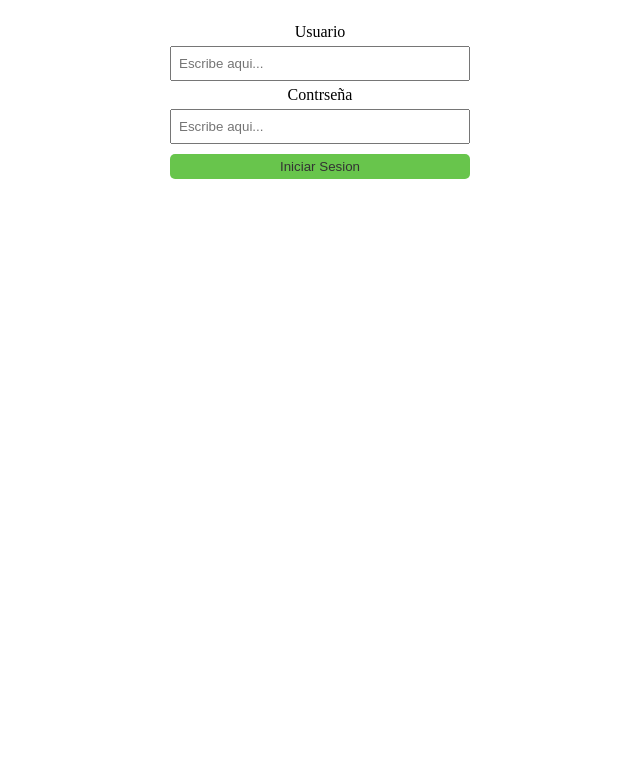
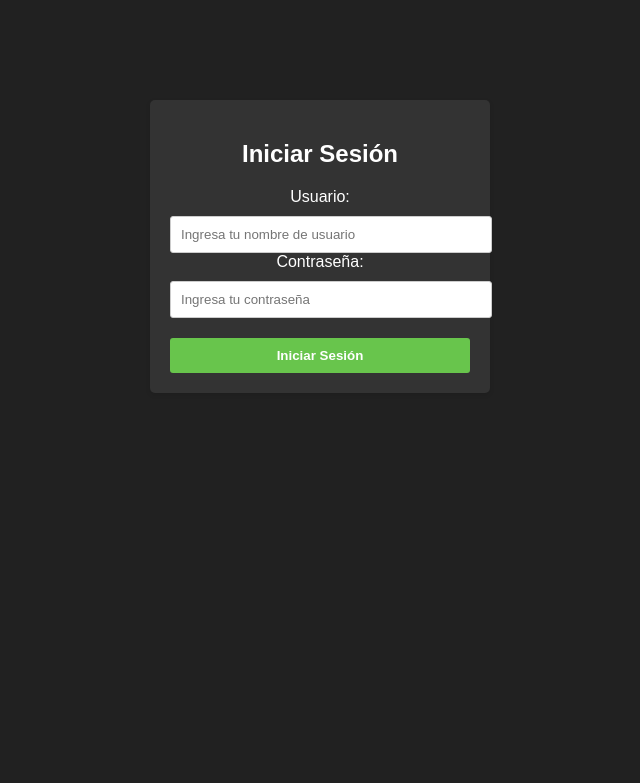
Before and after one commit to vp20007/HDP1152023G21, a Django app: page /iniciarSesion in a window 1280 px wide. Shown: the top 783 px of the page, without its empty margins (320-960 px from the left). Run offline with Django 3.2, Linux system fonts and the light colour scheme.

Commit message:
Update iniciar_sesion.html

```diff
--- a/CanastaBasica/CanastaBasica/InflacionDeCanasta/templates/html/iniciar_sesion.html
+++ b/CanastaBasica/CanastaBasica/InflacionDeCanasta/templates/html/iniciar_sesion.html
@@ -1,61 +1,71 @@
-<form style="text-align: center;" action="{%url 'SeleccionarAnio'%}" method="post">
-
-    <!DOCTYPE html>
-    <html lang="en">
-    <head>
-        <meta charset="UTF-8">
-        <title>Iniciar Sesion</title>
-    </head>
-    <body>
-        <!--Para asegurar el formulario-->
-        {% csrf_token %}
-
-        <style>
-        .log-in{
-            margin: auto;
-            display: flex;
-            flex-direction: column;
-            width: 300px;
-            padding: 15px;
-            border-radius: 5px;
-        }
-        .log-in input{
-            margin: 5px 0px;
-            height: 35px;
-            padding: 7px;
-        }
-        .log-in button{
-            height: 25px;
-            margin: 5px 0px;
-            background-color: rgb(104, 197, 76);
-            border: none;
-            border-radius: 5px;
-            color: #333;
-        }
-        .log-in label{
-            color: black;
+<!DOCTYPE html>
+<html lang="en">
+<head>
+    <meta charset="UTF-8">
+    <title>Iniciar Sesión</title>
+    <style>
+        body {
+            background-color: #212121;
+            font-family: Arial, sans-serif;
+            text-align: center;
         }
 
-        </style>
+        .login-form {
+            margin: 100px auto;
+            width: 300px;
+            padding: 20px;
+            background-color: #333;
+            border-radius: 5px;
+            box-shadow: 0 2px 5px rgba(0, 0, 0, 0.1);
+        }
 
-        <div class="log-in">
+        .login-form h2 {
+            margin-bottom: 20px;
+            color: #fff;
+        }
 
-        <!-- Email  -->
-        <label class="form-label" for="form2Example1">Usuario</label>
-        <input type="text" name="username" id="" placeholder="Escribe aqui..."/>
+        .login-form label {
+            display: block;
+            margin-bottom: 10px;
+            color: #fff;
+        }
 
-        <!-- Password  -->
-        <label class="form-label" for="form2Example2">Contrse&#241a</label>
-        <input type="password" name="password" id="" placeholder="Escribe aqui..."/>
+        .login-form input[type="text"],
+        .login-form input[type="password"] {
+            width: 100%;
+            padding: 10px;
+            border: 1px solid #ccc;
+            border-radius: 3px;
+        }
 
-        <!-- Submit  -->
-        <button type="submit" >Iniciar Sesion</button>
+        .login-form button {
+            width: 100%;
+            padding: 10px;
+            margin-top: 20px;
+            background-color: #68c54c;
+            border: none;
+            border-radius: 3px;
+            color: #fff;
+            font-weight: bold;
+            cursor: pointer;
+        }
 
-        </div>
-
-
-
+        .login-form button:hover {
+            background-color: #5aa843;
+        }
+    </style>
+</head>
+<body>
+    <div class="login-form">
+        <h2>Iniciar Sesión</h2>
+        <form action="{% url 'SeleccionarAnio' %}" method="post">
+            {% csrf_token %}
+            <label for="username">Usuario:</label>
+            <input type="text" id="username" name="username" placeholder="Ingresa tu nombre de usuario" required>
+            <label for="password">Contraseña:</label>
+            <input type="password" id="password" name="password" placeholder="Ingresa tu contraseña" required>
+            <button type="submit">Iniciar Sesión</button>
         </form>
-
-    </body>
-    </html>
+    </div>
+</body>
+</html>
```
